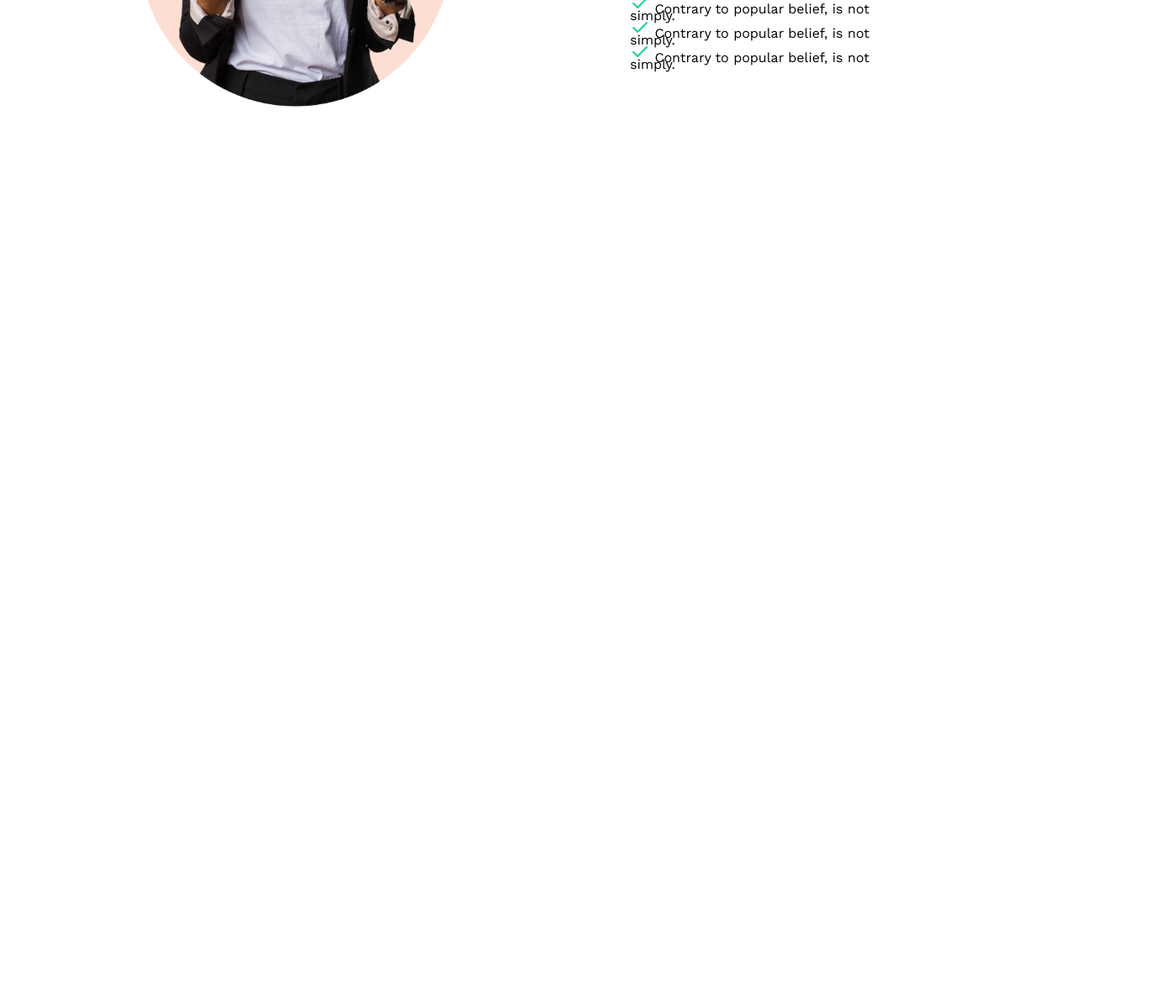
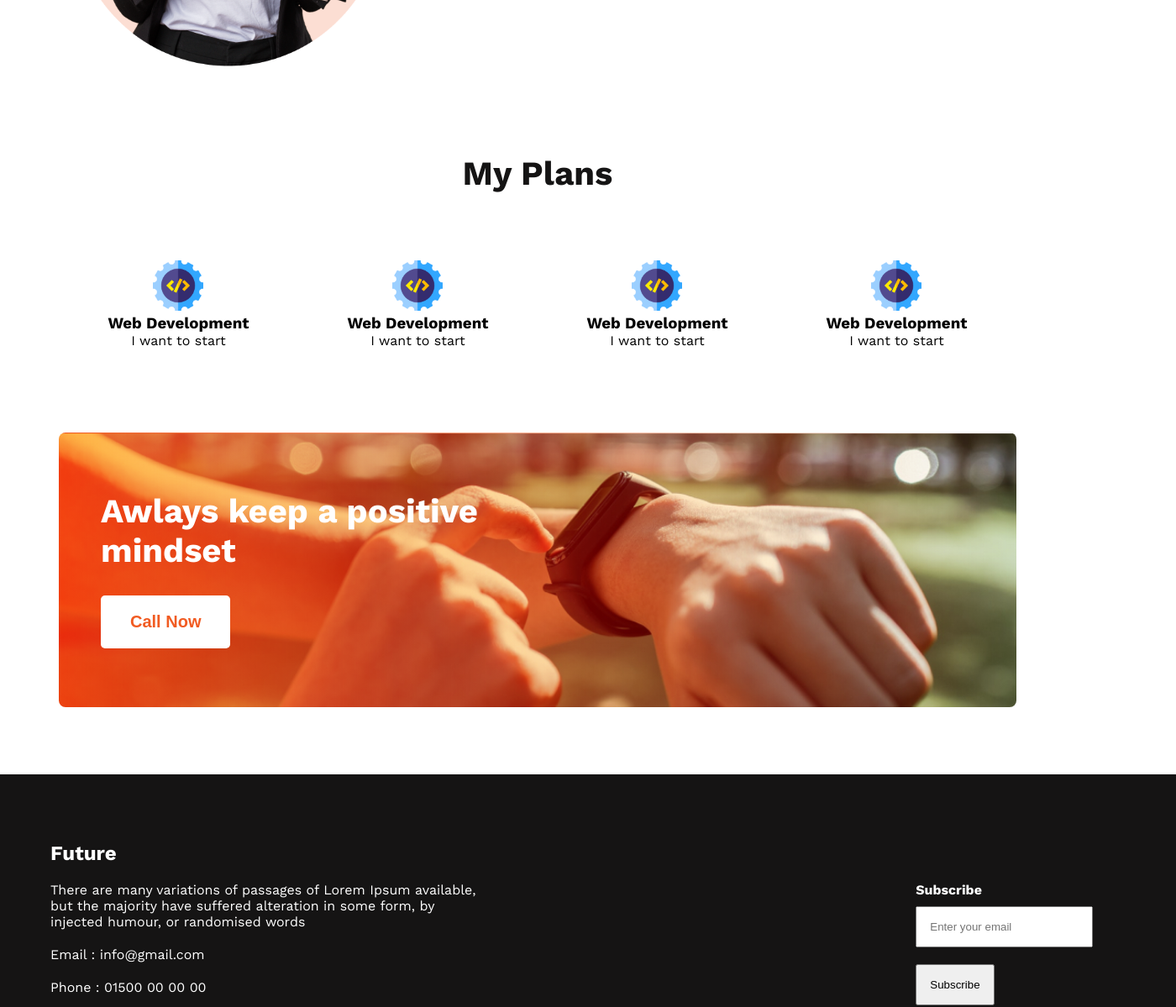
Before and after one commit to abdurrahim15/new-year, a plain HTML site: page index.html in a window 1280 px wide. Shown: the part 1330-2529 px from the top of the page at 84% size, 1400 px wide, since content can reach past the window. Before the commit the page ends 1609 px from the top, so only its background shows below. Drawn offline with nearby package versions, Linux system fonts and the light colour scheme.

Commit message:
added final project

```diff
--- a/index.html
+++ b/index.html
@@ -18,7 +18,8 @@
         <div class="banner">
             <div class="banner-child">
                 <h2 class="title">All Thinks Are Possible If You believe</h2>
-                <p class="description">There are many variations of passages of Lorem Ipsum <br> available, but the majority
+                <p class="description">There are many variations of passages of Lorem Ipsum <br> available, but the
+                    majority
                     have suffered alteration in some <br> form, by injected humour, or randomised words</p>
                 <button class="btn">Contact Us</button>
             </div>
@@ -32,21 +33,77 @@
             </div>
             <div class="text-side">
                 <h2 class="ftitle">
-                My failures of <br> previous year
+                    My failures of <br> previous year
                 </h2>
-                <p class="fdes">Contrary to popular belief, Lorem Ipsum is not simply random text. It has roots in a piece of classical Latin literature from 45 BC, making it over 2000 years old. Richard McClintock.</p>
+                <p class="fdes">Contrary to popular belief, Lorem Ipsum is not simply random text. It has roots in a
+                    piece of classical Latin literature from 45 BC, making it over 2000 years old. Richard McClintock.
+                </p>
                 <ul>
-                <li><span><img src="./images/check 1.svg" alt=""></span> Contrary to popular belief, is not simply.</li>
-                <li><span><img src="./images/check 1.svg" alt=""></span> Contrary to popular belief, is not simply.</li>
-                <li><span><img src="./images/check 1.svg" alt=""></span> Contrary to popular belief, is not simply.</li>
-                <li><span><img src="./images/check 1.svg" alt=""></span> Contrary to popular belief, is not simply.</li>
-                <li><span><img src="./images/check 1.svg" alt=""></span> Contrary to popular belief, is not simply.</li>
-            </ul>
+                    <li><span><img src="./images/check 1.svg" alt=""></span> Contrary to popular belief, is not simply.
+                    </li>
+                    <li><span><img src="./images/check 1.svg" alt=""></span> Contrary to popular belief, is not simply.
+                    </li>
+                    <li><span><img src="./images/check 1.svg" alt=""></span> Contrary to popular belief, is not simply.
+                    </li>
+                    <li><span><img src="./images/check 1.svg" alt=""></span> Contrary to popular belief, is not simply.
+                    </li>
+                    <li><span><img src="./images/check 1.svg" alt=""></span> Contrary to popular belief, is not simply.
+                    </li>
+                </ul>
             </div>
 
         </section>
+        <section>
+            <h2 class="ptitle">My Plans</h2>
+            <div class="plans-container">
+                <div class="plan">
+                    <img class="pimg" src="images/icons/web.png" alt="">
+                    <h3 class="phead">Web Development</h3>
+                    <p class="pdes">I want to start</p>
+                </div>
+                <div class="plan">
+                    <img class="pimg" src="images/icons/web.png" alt="">
+                    <h3 class="phead">Web Development</h3>
+                    <p class="pdes">I want to start</p>
+                </div>
+                <div class="plan">
+                    <img class="pimg" src="images/icons/web.png" alt="">
+                    <h3 class="phead">Web Development</h3>
+                    <p class="pdes">I want to start</p>
+                </div>
+                <div class="plan">
+                    <img class="pimg" src="images/icons/web.png" alt="">
+                    <h3 class="phead">Web Development</h3>
+                    <p class="pdes">I want to start</p>
+                </div>
+            </div>
+        </section>
+        <section class="call">
+            <h2 class="ctitle">Awlays keep a positive <br> mindset</h2>
+            <button class="cbtn">Call Now</button>
+
+        </section>
+
     </main>
-    <footer></footer>
+    <footer class="footer-container">
+        <div class="footer-left">
+            <h2 class="fh">Future</h2>
+            <p class="footerp">There are many variations of passages of Lorem Ipsum available, but the majority have suffered alteration
+                in some form, by injected humour, or randomised words</p>
+            <p class="footerp">Email : info@gmail.com</p>
+            <p class="footerp">Phone : 01500 00 00 00</p>
+            <img src="images/icons/fb.png" alt="">
+            <img src="images/icons/twitter.png" alt="">
+            <img src="images/icons/youtube.png" alt="">
+        </div>
+        <div class="footer-right">
+            <h4 class="fh">Subscribe</h4>
+            <form action="">
+                <input type="email" placeholder="Enter your email">
+                <input type="submit" value="Subscribe">
+            </form>
+        </div>
+    </footer>
 </body>
 
 </html>
--- a/styles/style.css
+++ b/styles/style.css
@@ -1,12 +1,15 @@
-*{
+* {
     margin: 0px;
     padding: 0px;
 
 }
-body{
+
+body {
     font-family: 'Work Sans', sans-serif;
+
 }
-.banner{
+
+.banner {
     background-image: url("../images/banner/banner1.png");
     background-position: center;
     background-repeat: no-repeat;
@@ -19,19 +22,22 @@ body{
     align-items: center;
 
 }
-.banner-child{
+
+.banner-child {
     width: 50%;
     margin-right: 100px;
 
 }
-.title{
-    color:  #151414;
+
+.title {
+    color: #151414;
     text-align: right;
     font-size: 65px;
     font-weight: 700;
 
 }
-.description{
+
+.description {
     color: #444343;
     text-align: right;
     font-size: 16px;
@@ -39,7 +45,8 @@ font-weight: 400;
     line-height: 26px;
 
 }
-.btn{
+
+.btn {
     border-radius: 5px;
     background: #F15B22;
     padding: 20px 25px;
@@ -49,33 +56,40 @@ font-size: 20px;
     font-weight: 600;
     margin-top: 20px;
 }
-main{
 
-}
-.failure-container{
+main {}
+
+.failure-container {
     display: flex;
     justify-content: space-around;
     align-items: center;
+    width: 1140px;
+    margin: 0 auto;
+    padding: 100px 0;
 
 
 
 }
-.img-side{
-    padding-left: 150px;
-}
-.text-side{
-    padding: 200px;
+
+.img-side {
+    /* padding-left: 150px; */
 }
 
-ul li{
+.text-side {
+    padding-left: 200px;
+}
+
+ul li {
     list-style: none;
     line-height: 5px;
 }
-.bimg{
+
+.bimg {
     width: 400px;
 }
-.ftitle{
-    color:#151414;
+
+.ftitle {
+    color: #151414;
     font-family: Work Sans;
     font-size: 40px;
     font-style: normal;
@@ -83,8 +97,9 @@ font-weight: 700;
     line-height: normal;
     margin-bottom: 20px;
 }
-.fdes{
-    color:  #444343;
+
+.fdes {
+    color: #444343;
     font-family: Work Sans;
     font-size: 16px;
     font-style: normal;
@@ -93,3 +108,85 @@ line-height: 26px;
     width: 90%;
     margin-bottom: 20px;
 }
+
+.plans-container {
+    display: flex;
+    justify-content: space-around;
+    width: 1140px;
+    margin: 0 auto;
+}
+.plan{
+    margin-bottom: 100px;
+    text-align: center;
+}
+.pimg{
+    width: 60px;
+}
+
+.ptitle {
+    text-align: center;
+    color: #151414;
+    font-family: Work Sans;
+    font-size: 40px;
+    font-style: normal;
+    font-weight: 700;
+    line-height: normal;
+    margin-bottom: 80px;
+}
+
+.call {
+    background-image: url("../images/watch.png"), linear-gradient(90deg, #F15B22 0%, rgba(241, 91, 34, 0.00) 100%);
+    padding: 70px 0;
+    background-repeat: no-repeat;
+    background-size: cover;
+    background-position: center;
+    width: 1140px;
+    margin: 0 auto;
+    border-radius: 8px;
+
+    background-blend-mode: overlay;
+}
+
+.ctitle {
+    padding-left: 50px;
+    color: #FFF;
+    font-family: Work Sans;
+    font-size: 40px;
+    font-style: normal;
+    font-weight: 700;
+    line-height: normal;
+}
+
+.cbtn {
+    margin-left: 50px;
+    border-radius: 5px;
+    background: #FFF;
+    padding: 20px 35px;
+    border: 0;
+    color: #F15B22;
+    font-weight: 600;
+    font-size: 20px;
+    margin-top: 30px;
+}
+.footer-container{
+    display: flex;
+    justify-content: space-around;
+    align-items: center;
+    width: 100%;
+    margin-top: 80px;
+    background:  #151414;
+    padding: 80px 60px;
+}
+.footerp{
+   width:  50%;
+   margin: 20px 0;
+   color: #FFF;
+
+}
+.fh{
+    color: #FFF;
+}
+input{
+    padding: 15px;
+    margin: 10px 0;
+}
```
Lines whose indentation alone changed are shown as unchanged.
